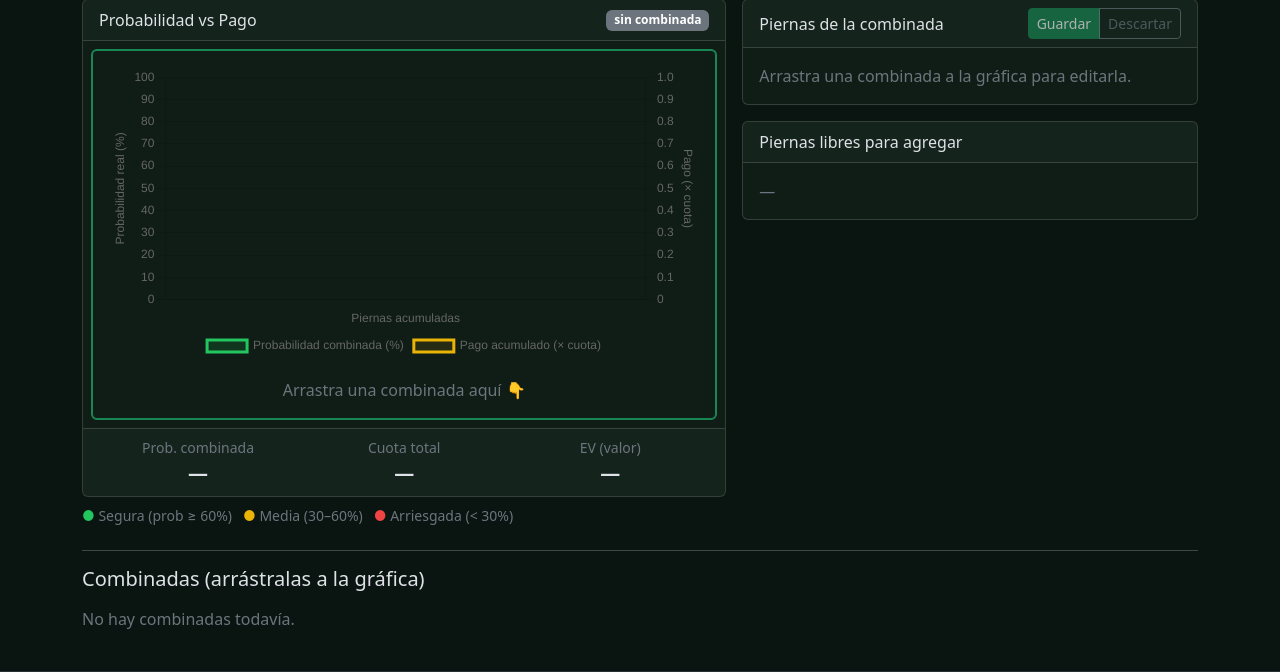
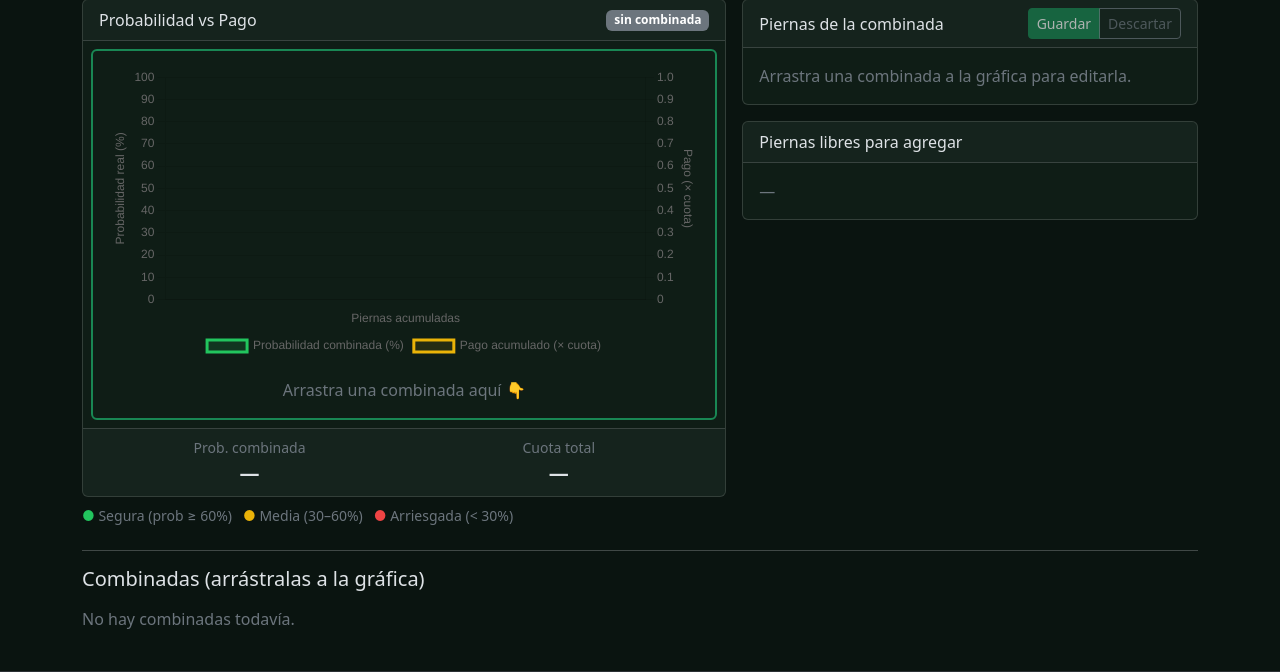
Before and after one commit to AndresProgma/agregacion-furbolazoia, a FastAPI app: page /Combinada/Dia/ in a window 1280 px wide. Shown: the part 163-835 px from the top of the page. Run offline with FastAPI, Linux system fonts and the light colour scheme.

Commit message:
docs: documentación técnica completa, diagramas y README real del proyecto
  - Reescribe README.md para reflejar la app real de combinadas (modelos 1:N,    funcionalidades, endpoints, validación, integración futbolaza, despliegue)
  - Agrega documento técnico (DOCUMENTO_TECNICO.docx) con secciones y evidencias
  - Agrega diagramas en docs/img: ER, clases, actividades y despliegue
  - Combinada del día: quita el indicador EV del editor en vivo
  - Saca __pycache__ del control de versiones (artefactos obsoletos)

```diff
--- a/app/templates/combinada_dia.html
+++ b/app/templates/combinada_dia.html
@@ -37,17 +37,13 @@
                 {# Números clave #}
                 <div class="card-footer">
                     <div class="row text-center g-2">
-                        <div class="col-4">
+                        <div class="col-6">
                             <div class="small text-secondary">Prob. combinada</div>
                             <div id="num_prob" class="fs-5 fw-bold">—</div>
                         </div>
-                        <div class="col-4">
+                        <div class="col-6">
                             <div class="small text-secondary">Cuota total</div>
                             <div id="num_cuota" class="fs-5 fw-bold">—</div>
-                        </div>
-                        <div class="col-4">
-                            <div class="small text-secondary">EV (valor)</div>
-                            <div id="num_ev" class="fs-5 fw-bold">—</div>
                         </div>
                     </div>
                 </div>
@@ -192,15 +188,9 @@
         if (legs.length === 0) {
             document.getElementById("num_prob").textContent = "—";
             document.getElementById("num_cuota").textContent = "—";
-            document.getElementById("num_ev").textContent = "—";
         } else {
-            const pago = stake * ac.cuotaFinal;
-            const ev   = pago * ac.probFinal - stake;        // EV = prob·pago − stake
             document.getElementById("num_prob").textContent  = (ac.probFinal * 100).toFixed(1) + "%";
             document.getElementById("num_cuota").textContent = ac.cuotaFinal.toFixed(2);
-            const evEl = document.getElementById("num_ev");
-            evEl.textContent = (ev >= 0 ? "+" : "") + ev.toFixed(2) + " u";
-            evEl.style.color = ev >= 0 ? "#22c55e" : "#ef4444";
         }
 
         renderTabla(ac.probAcum);
```
Also changed, not shown: README.md, 6 other files.
